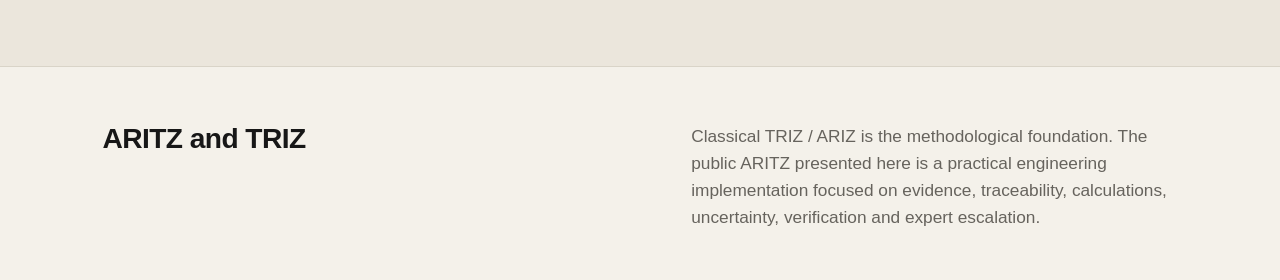
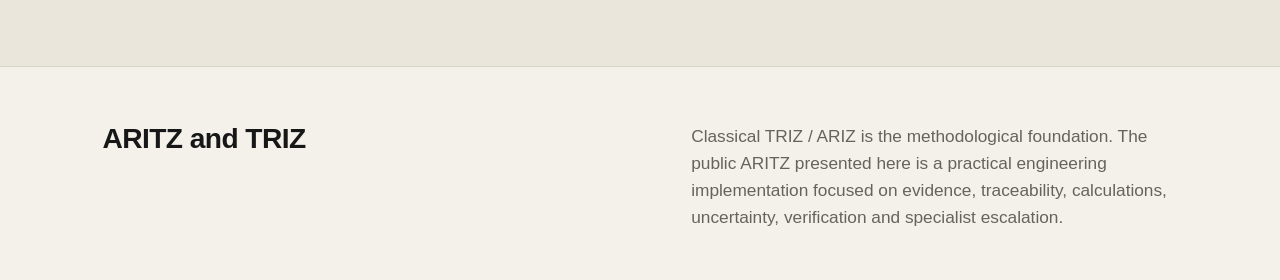
Before and after one commit to oikua66/damp-diagnostics, a Next.js app: page /en/aritz in a window 1280 px wide. Shown: the part 4940-5220 px from the top of the page. Built offline with nearby package versions, Linux system fonts and the light colour scheme; no server answers.

Commit message:
Use glossary specialist escalation terminology

```diff
--- a/app/[lang]/aritz/page.tsx
+++ b/app/[lang]/aritz/page.tsx
@@ -71,7 +71,7 @@ const copy: Record<Lang, {
     examplesTitle: 'Application examples',
     examplesText: 'Public examples will be added as suitable real engineering cases become available and can be published without disclosing confidential client information. Educational examples will be explicitly marked as illustrative.',
     trizTitle: 'ARITZ and TRIZ',
-    trizText: 'Classical TRIZ / ARIZ is the methodological foundation. The public ARITZ presented here is a practical engineering implementation focused on evidence, traceability, calculations, uncertainty, verification and expert escalation.',
+    trizText: 'Classical TRIZ / ARIZ is the methodological foundation. The public ARITZ presented here is a practical engineering implementation focused on evidence, traceability, calculations, uncertainty, verification and specialist escalation.',
     methodologyCta: 'Back to the full methodology',
     topicsTitle: 'Core ARITZ sections', supportTitle: 'Verification, control and reference sections', open: 'Open', viewPdf: 'View PDF', downloadPdf: 'Download PDF',
   },
```
